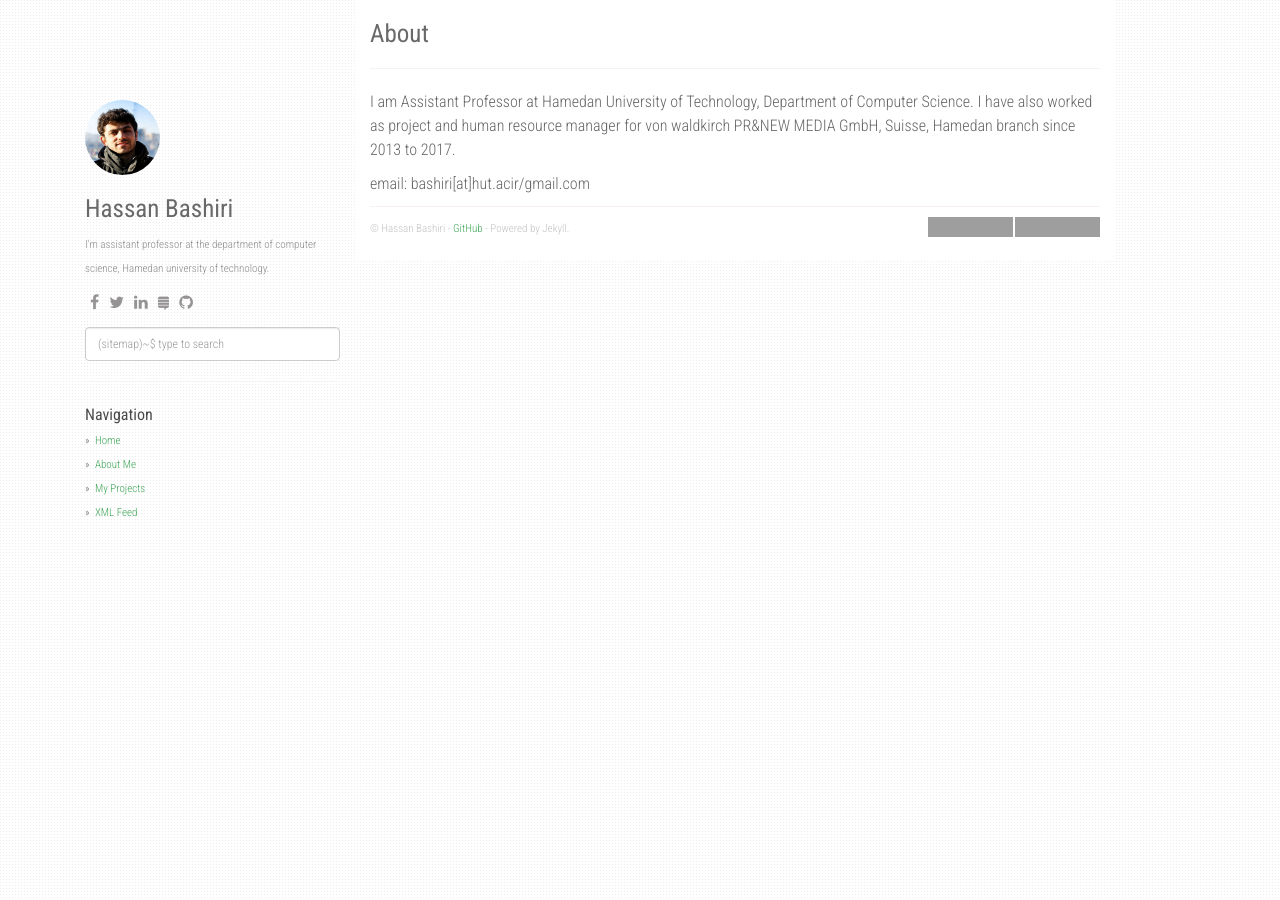
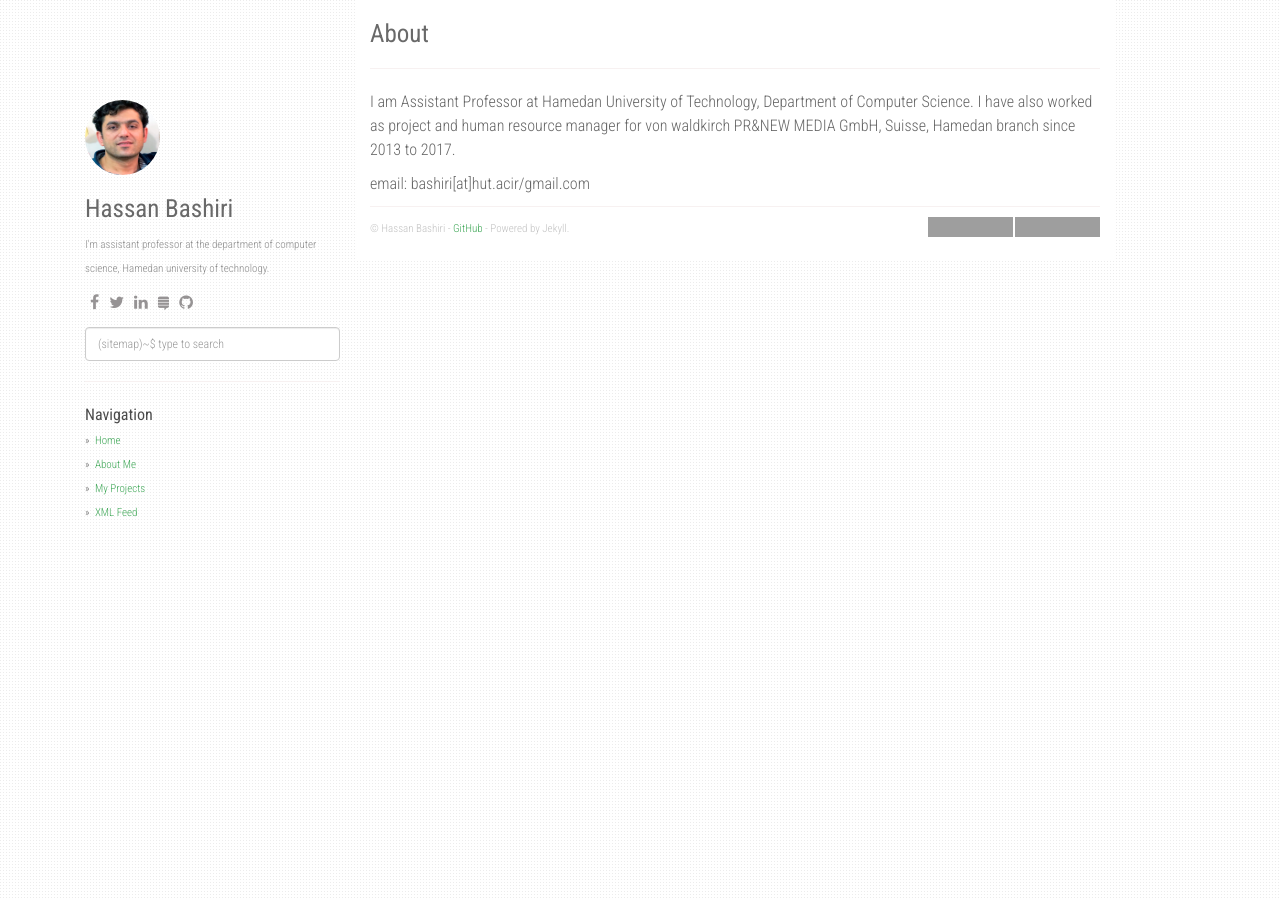
Before and after one commit to bashiri/bashiri.github.io, a Jekyll site: the page built from about.md, in a window 1280 px wide. Built offline with Jekyll 4.4.1, drawn with Linux system fonts in a browser that asks for light colours; nearby versions of some CDN libraries; grey boxes are pictures that could not be loaded.

Commit message:
Update _config.yml

```diff
--- a/_config.yml
+++ b/_config.yml
@@ -5,7 +5,7 @@ github: https://bashiri.github.io
 about: I'm assistant professor at the department of computer science, Hamedan university of technology.
 disqus_shortname: hbashiri
 google_analytics: UA-XXXXXXXX-Y
-avatar_url: /static/img/bashiri 3.jpg
+avatar_url: /static/img/bashiri.jpg
 
 enableTags: true
 tagarray: []
```
